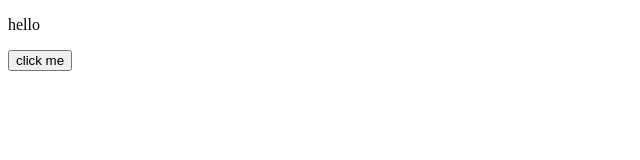
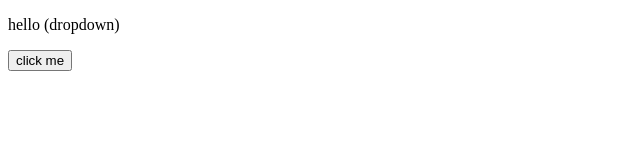
Before and after one commit to patelprince83201-oss/patel-prince1, a plain HTML site: page index.html in a window 1280 px wide. Shown: the whole page, without its empty margins (0-640 px from the left). Drawn offline with Linux system fonts and the light colour scheme.

```diff
--- a/index.html
+++ b/index.html
@@ -6,7 +6,7 @@
     <title>Document</title>
 </head>
 <body>
-    <P> hello</P>
+    <P> hello (dropdown)</P>
     <button>click me</button>
 </body>
 </html>
```
